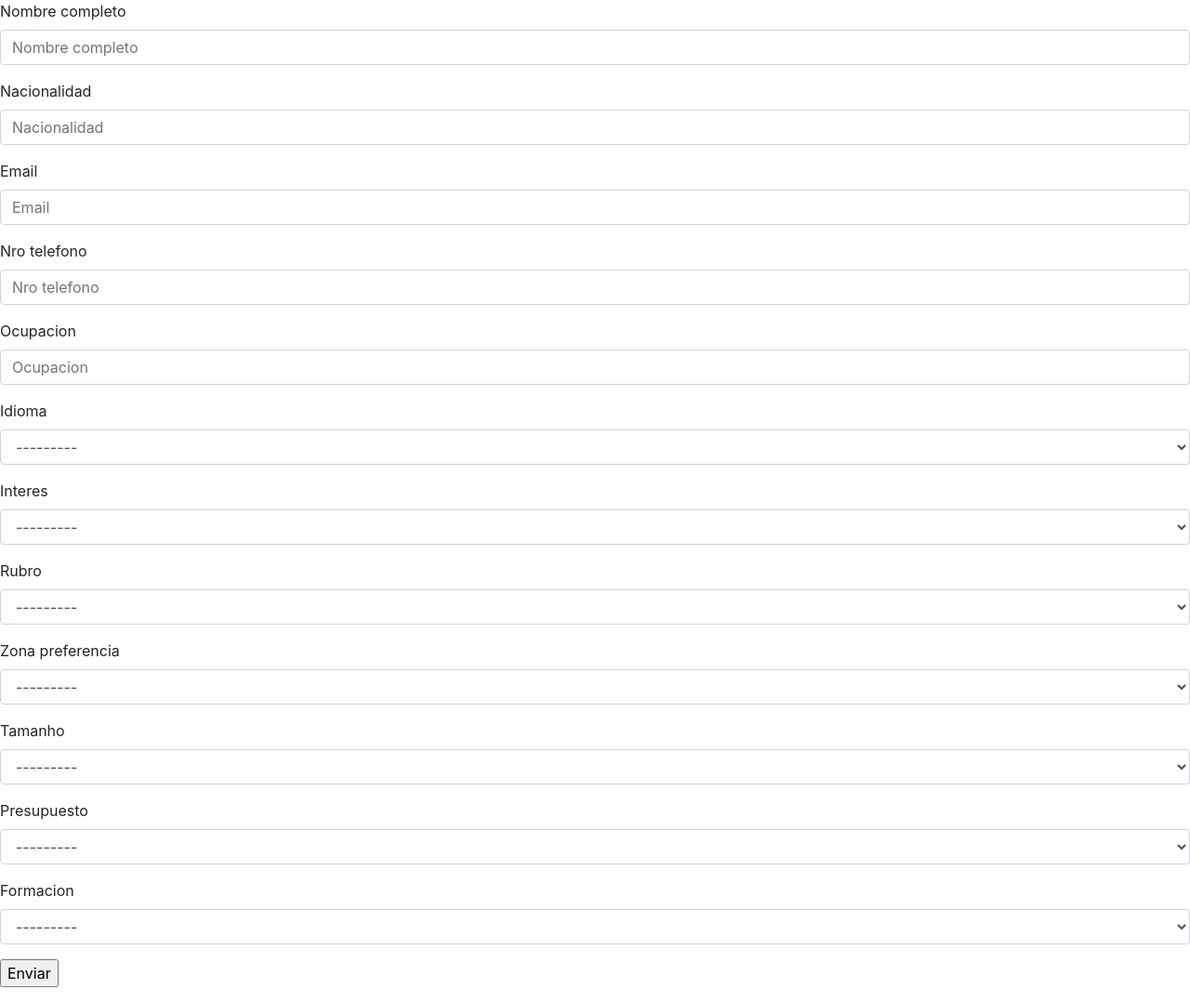
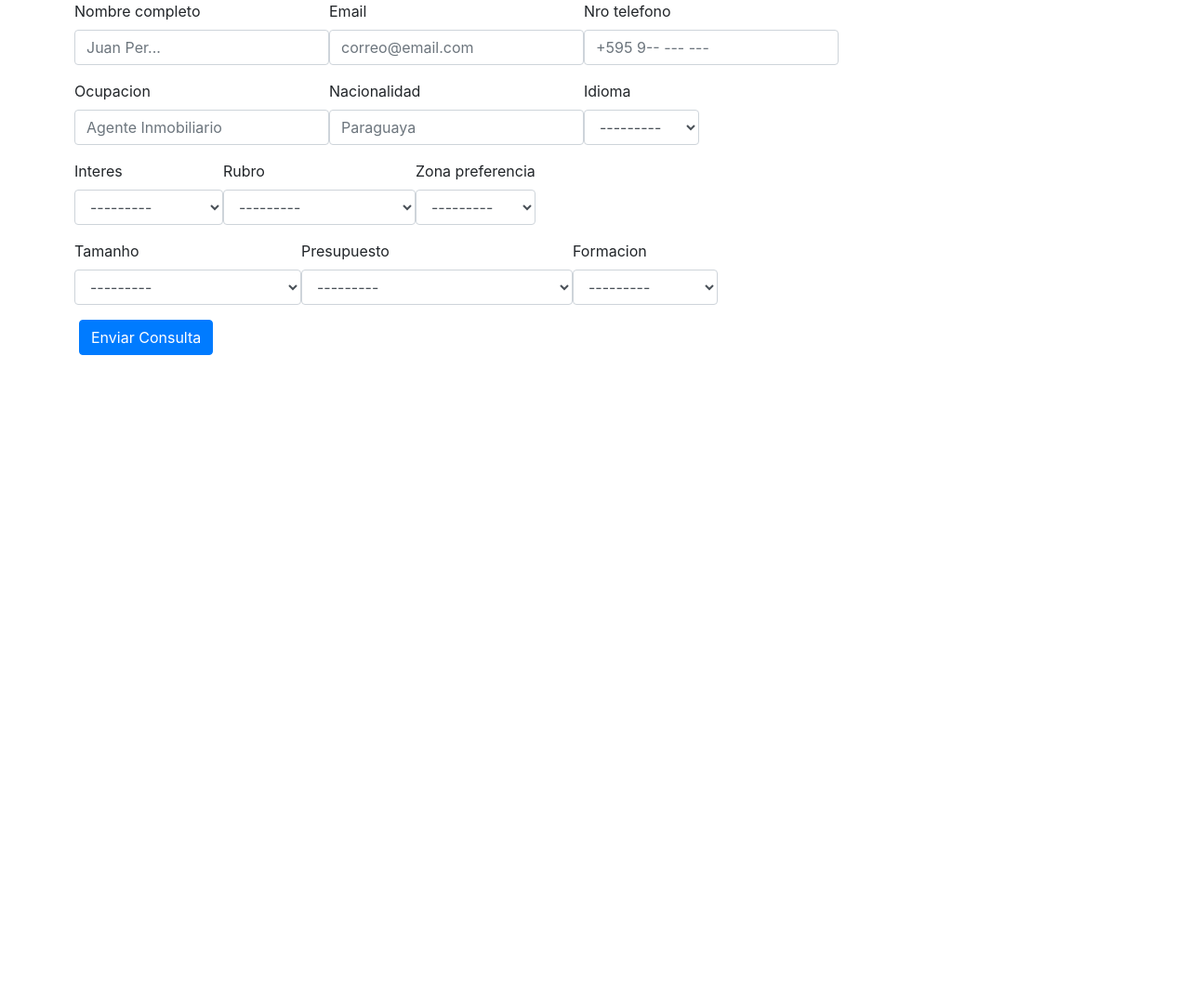
Before and after one commit to Tzesar/realEstate, a Django app: page / in a window 1280 px wide. Shown: the whole page at 93% size. After the commit the page ends 382 px from the top, so only its background shows below. Run offline with Django 3.2, Linux system fonts and the light colour scheme; some libraries are stand-ins or nearby versions.

Commit message:
Improve form layout

```diff
--- a/RequestsApp/forms.py
+++ b/RequestsApp/forms.py
@@ -12,4 +12,4 @@ class ConsultaForm(ModelForm):
 class UsuarioForm(ModelForm):
     class Meta:
         model = Usuario
-        fields = ['nombre_completo', 'nacionalidad', 'email', 'nro_telefono', "ocupacion", 'idioma']
+        fields = ['nombre_completo', 'email', 'nro_telefono', 'idioma', 'nacionalidad', 'ocupacion']
--- a/RequestsApp/templates/requestForm.html
+++ b/RequestsApp/templates/requestForm.html
@@ -3,11 +3,42 @@
 {% load bootstrap4 %}
 
 {% block forms %}
-    <form action="/request-form/" method="post">
-        {% csrf_token %}
-        {% bootstrap_form usuario_form %}
+    <div class="container">
+        <form action="/request-form/" method="post">
+            {% csrf_token %}
 
-        {% bootstrap_form consulta_form %}
-        <input type="submit" value="Enviar" />
-    </form>
+            {% bootstrap_form_errors usuario_form type='non_fields' %}
+            {% bootstrap_form_errors consulta_form type='non_fields' %}
+
+            {# Formulario usuario #}
+
+            <div class="form-row">
+                {% bootstrap_field usuario_form.nombre_completo placeholder='Juan Per...' form_group_class='form-group col-md-5' size='sm' %}
+                {% bootstrap_field usuario_form.email placeholder='correo@email.com' form_group_class='form-group col-md-4' size='sm' %}
+                {% bootstrap_field usuario_form.nro_telefono placeholder='+595 9-- --- ---' form_group_class='form-group col-md-3' size='sm' %}
+            </div>
+
+            <div class="form-row">
+                {% bootstrap_field usuario_form.ocupacion placeholder='Agente Inmobiliario' form_group_class='form-group col-md-5' size='sm' %}
+                {% bootstrap_field usuario_form.nacionalidad placeholder='Paraguaya' form_group_class='form-group col-md-5' size='sm' %}
+                {% bootstrap_field usuario_form.idioma form_group_class='form-group col-md-2' size='sm' %}
+            </div>
+
+            {# Formulario consulta inmobiliaria #}
+
+            <div class="form-row">
+                {% bootstrap_field consulta_form.interes placeholder=' ' form_group_class='form-group col-md-4' size='sm' %}
+                {% bootstrap_field consulta_form.rubro placeholder=' ' form_group_class='form-group col-md-4' size='sm' %}
+                {% bootstrap_field consulta_form.zona_preferencia placeholder=' ' form_group_class='form-group col-md-4' size='sm' %}
+            </div>
+
+            <div class="form-row">
+                {% bootstrap_field consulta_form.tamanho placeholder=' ' form_group_class='form-group col-md-4' size='sm' %}
+                {% bootstrap_field consulta_form.presupuesto placeholder=' ' form_group_class='form-group col-md-4' size='sm' %}
+                {% bootstrap_field consulta_form.formacion form_group_class='form-group col-md-4' size='sm' %}
+            </div>
+
+            {% bootstrap_button content='Enviar Consulta' button_type='submit' button_class='btn btn-primary' %}
+        </form>
+    </div>
 {% endblock forms %}
```
